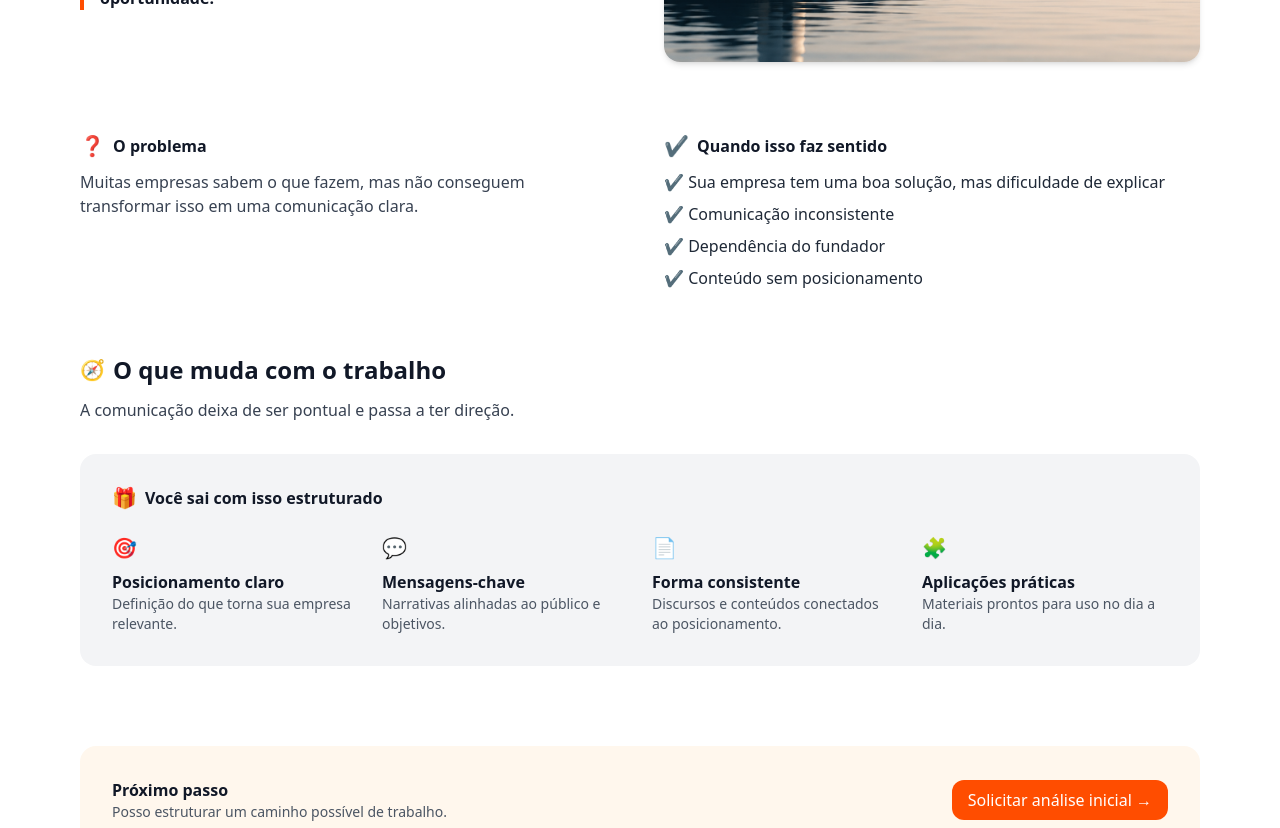
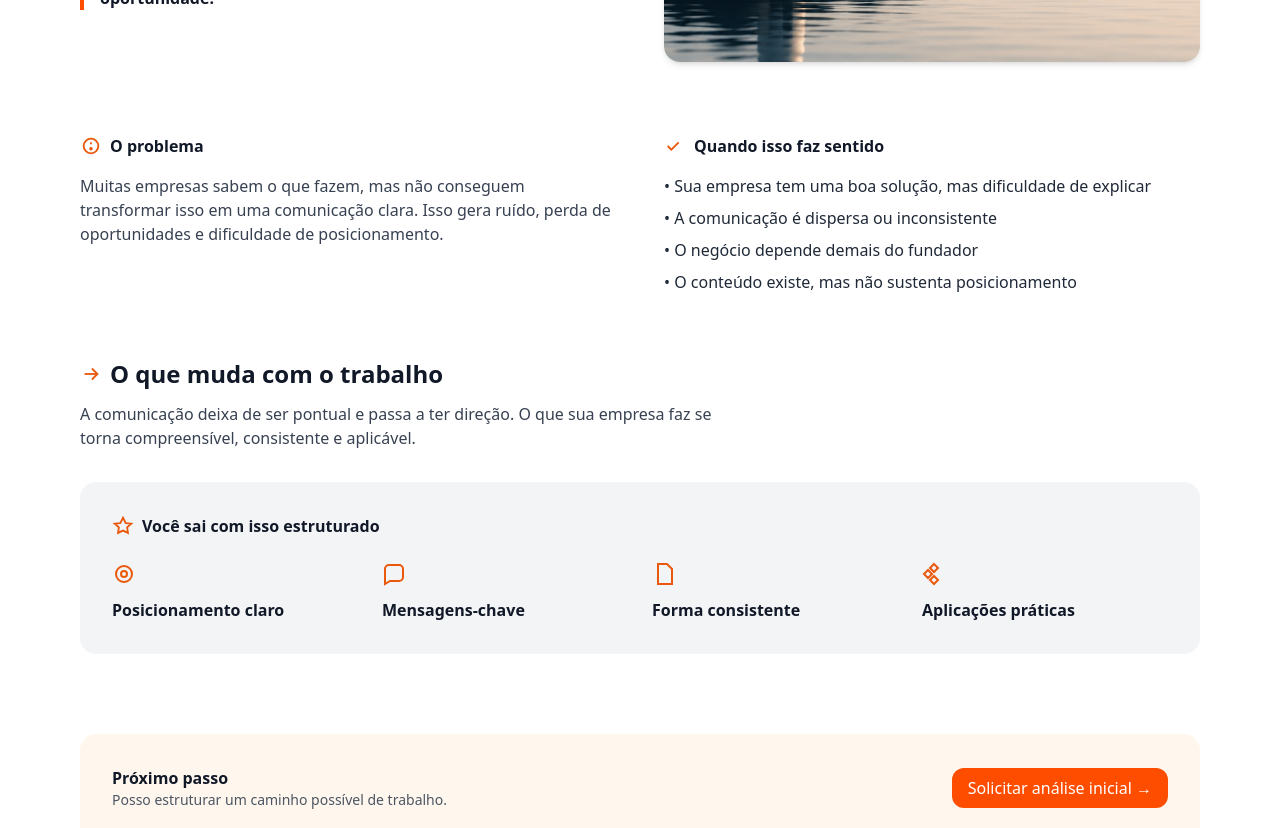
Before and after one commit to andretomazela-dev/integrado, a Next.js app: page /sistema-de-posicionamento-estrategico in a window 1280 px wide. Shown: the part 540-1368 px from the top of the page. Built offline with nearby package versions, Linux system fonts and the light colour scheme.

Commit message:
Update page.jsx

```diff
--- a/app/sistema-de-posicionamento-estrategico/page.jsx
+++ b/app/sistema-de-posicionamento-estrategico/page.jsx
@@ -49,28 +49,41 @@ export default function SistemaPosicionamento() {
         <section className="section-sm">
           <div className="container grid md:grid-cols-2 gap-12">
 
+            {/* PROBLEMA */}
             <div>
-              <h2 className="font-bold mb-3 flex items-center gap-2">
-                <span className="icon text-orange-500">❓</span>
+              <h2 className="font-bold mb-4 flex items-center gap-2">
+                <span className="text-orange-600">
+                  <svg width="22" height="22" viewBox="0 0 24 24" fill="none" stroke="currentColor" strokeWidth="2">
+                    <circle cx="12" cy="12" r="8"></circle>
+                    <path d="M12 8v2"></path>
+                    <circle cx="12" cy="15" r="1"></circle>
+                  </svg>
+                </span>
                 O problema
               </h2>
 
               <p className="text-gray-700">
                 Muitas empresas sabem o que fazem, mas não conseguem transformar isso em uma comunicação clara.
+                Isso gera ruído, perda de oportunidades e dificuldade de posicionamento.
               </p>
             </div>
 
+            {/* QUANDO */}
             <div>
-              <h2 className="font-bold mb-3 flex items-center gap-2">
-                <span className="icon text-orange-500">✔️</span>
+              <h2 className="font-bold mb-4 flex items-center gap-2">
+                <span className="text-orange-600">
+                  <svg width="22" height="22" viewBox="0 0 24 24" fill="none" stroke="currentColor" strokeWidth="2">
+                    <path d="M4 12l4 4 8-8"></path>
+                  </svg>
+                </span>
                 Quando isso faz sentido
               </h2>
 
               <ul className="space-y-2 text-gray-800">
-                <li>✔ Sua empresa tem uma boa solução, mas dificuldade de explicar</li>
-                <li>✔ Comunicação inconsistente</li>
-                <li>✔ Dependência do fundador</li>
-                <li>✔ Conteúdo sem posicionamento</li>
+                <li>• Sua empresa tem uma boa solução, mas dificuldade de explicar</li>
+                <li>• A comunicação é dispersa ou inconsistente</li>
+                <li>• O negócio depende demais do fundador</li>
+                <li>• O conteúdo existe, mas não sustenta posicionamento</li>
               </ul>
             </div>
 
@@ -82,45 +95,75 @@ export default function SistemaPosicionamento() {
           <div className="container">
 
             <h2 className="text-2xl font-bold flex items-center gap-2 mb-3">
-              <span className="icon text-orange-500">🧭</span>
+              <span className="text-orange-600">
+                <svg width="22" height="22" viewBox="0 0 24 24" fill="none" stroke="currentColor" strokeWidth="2">
+                  <path d="M5 12h14"></path>
+                  <path d="M13 6l6 6-6 6"></path>
+                </svg>
+              </span>
               O que muda com o trabalho
             </h2>
 
             <p className="text-gray-700 mb-8 max-w-2xl">
               A comunicação deixa de ser pontual e passa a ter direção.
+              O que sua empresa faz se torna compreensível, consistente e aplicável.
             </p>
 
+            {/* ENTREGA */}
             <div className="card-soft">
 
               <h3 className="font-semibold mb-6 flex items-center gap-2">
-                <span className="icon text-orange-500">🎁</span>
+                <span className="text-orange-600">
+                  <svg width="22" height="22" viewBox="0 0 24 24" fill="none" stroke="currentColor" strokeWidth="2">
+                    <path d="M12 3l3 6 6 .5-4.5 4 .9 6L12 17l-5.4 2.5.9-6L3 9.5 9 9z"></path>
+                  </svg>
+                </span>
                 Você sai com isso estruturado
               </h3>
 
               <div className="grid md:grid-cols-4 gap-6">
 
+                {/* 1 */}
                 <div>
-                  <div className="text-orange-500 text-xl mb-2">🎯</div>
+                  <div className="mb-3 text-orange-600">
+                    <svg width="24" height="24" viewBox="0 0 24 24" fill="none" stroke="currentColor" strokeWidth="2">
+                      <circle cx="12" cy="12" r="8"></circle>
+                      <circle cx="12" cy="12" r="3"></circle>
+                    </svg>
+                  </div>
                   <h4 className="font-semibold">Posicionamento claro</h4>
-                  <p className="text-sm text-gray-600">Definição do que torna sua empresa relevante.</p>
                 </div>
 
+                {/* 2 */}
                 <div>
-                  <div className="text-orange-500 text-xl mb-2">💬</div>
+                  <div className="mb-3 text-orange-600">
+                    <svg width="24" height="24" viewBox="0 0 24 24" fill="none" stroke="currentColor" strokeWidth="2">
+                      <path d="M21 15a4 4 0 0 1-4 4H8l-5 3V7a4 4 0 0 1 4-4h10a4 4 0 0 1 4 4z"></path>
+                    </svg>
+                  </div>
                   <h4 className="font-semibold">Mensagens-chave</h4>
-                  <p className="text-sm text-gray-600">Narrativas alinhadas ao público e objetivos.</p>
                 </div>
 
+                {/* 3 */}
                 <div>
-                  <div className="text-orange-500 text-xl mb-2">📄</div>
+                  <div className="mb-3 text-orange-600">
+                    <svg width="24" height="24" viewBox="0 0 24 24" fill="none" stroke="currentColor" strokeWidth="2">
+                      <path d="M6 2h9l5 5v15H6z"></path>
+                    </svg>
+                  </div>
                   <h4 className="font-semibold">Forma consistente</h4>
-                  <p className="text-sm text-gray-600">Discursos e conteúdos conectados ao posicionamento.</p>
                 </div>
 
+                {/* 4 */}
                 <div>
-                  <div className="text-orange-500 text-xl mb-2">🧩</div>
+                  <div className="mb-3 text-orange-600">
+                    <svg width="24" height="24" viewBox="0 0 24 24" fill="none" stroke="currentColor" strokeWidth="2">
+                      <path d="M12 2l4 4-4 4-4-4 4-4z"></path>
+                      <path d="M2 12l4-4 4 4-4 4-4-4z"></path>
+                      <path d="M12 22l4-4-4-4-4 4 4 4z"></path>
+                    </svg>
+                  </div>
                   <h4 className="font-semibold">Aplicações práticas</h4>
-                  <p className="text-sm text-gray-600">Materiais prontos para uso no dia a dia.</p>
                 </div>
 
               </div>
```
